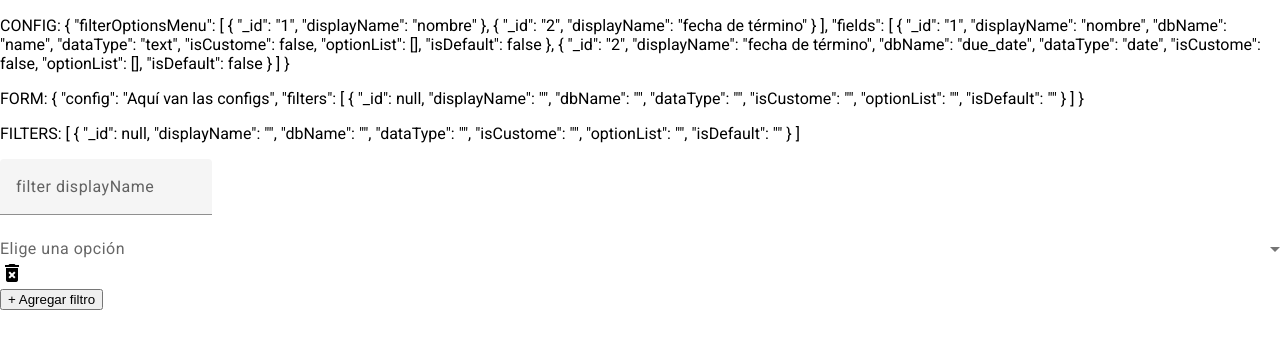
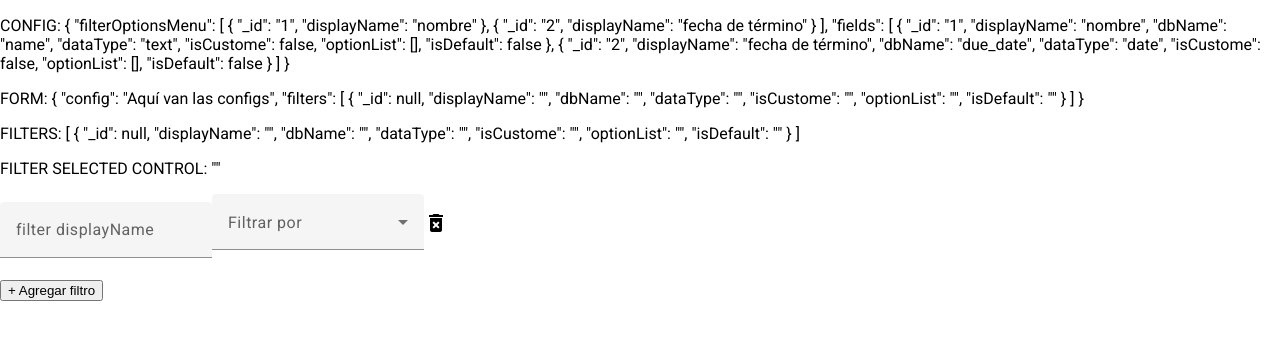
Before and after one commit to Triple-i-Soluciones/smart-filter, an Angular app: page / in a window 1280 px wide. Both pictures are taken after a click on the button "+ Agregar filtro". Shown: the top 348 px of the page. Built offline with nearby package versions, Linux system fonts and the light colour scheme.

Commit message:
Control para mostrar menu de opciones creado.

```diff
--- a/src/app/app.component.ts
+++ b/src/app/app.component.ts
@@ -15,11 +15,11 @@ export class AppComponent {
     filterOptionsMenu: [
       {
         _id: '1',
-        displayName: 'nombre'
+        displayName: 'nombre',
       },
       {
         _id: '2',
-        displayName: 'fecha de término'
+        displayName: 'fecha de término',
       }
     ],
     fields: [
--- a/src/app/smart-filter/smart-filter.component.html
+++ b/src/app/smart-filter/smart-filter.component.html
@@ -14,6 +14,11 @@
     {{filterForm.get('filters')?.value | json}}
 </p>
 
+<p>
+    FILTER SELECTED CONTROL:
+    {{fitlerOptionsMenu.value | json}}
+</p>
+
 <div>
 
     <div [formGroup]="filterForm">
@@ -27,10 +32,19 @@
                         <input matInput formControlName="displayName" placeholder="filter displayName">
                     </mat-form-field>
 
+                    <mat-form-field>
+                        <mat-label>Filtrar por</mat-label>
+                        <mat-select [formControl]="fitlerOptionsMenu">
+                          <mat-option *ngFor="let option of config.filterOptionsMenu" [value]="option._id">
+                            {{option.displayName}}
+                          </mat-option>
+                        </mat-select>
+                      </mat-form-field>
+<!--
 
                         <mat-select placeholder="Elige una opción">
                             <mat-option [value]="option._id" *ngFor="let option of config.filterOptionsMenu">{{option.displayName}}</mat-option>
-                        </mat-select>
+                        </mat-select> -->
 
 
                     <mat-icon class="delete-btn" (click)="deleteFilter(i)">
--- a/src/app/smart-filter/smart-filter.component.ts
+++ b/src/app/smart-filter/smart-filter.component.ts
@@ -23,6 +23,8 @@ export class SmartFilterComponent {
     filters: this._formBuilder.array([]),
   });
 
+  fitlerOptionsMenu: FormControl = this._formBuilder.control('');
+
   constructor(
     private _formBuilder: FormBuilder,
   ) {}
@@ -35,6 +37,8 @@ export class SmartFilterComponent {
     //     displayName: filter.displayName,
     //   }
     // })
+
+    // this.fitlerOptionsMenu = this._formBuilder.
 
   }
 
```
